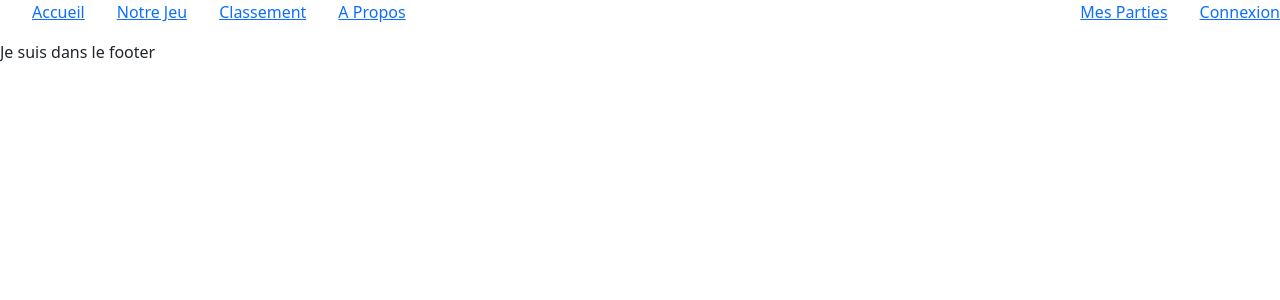
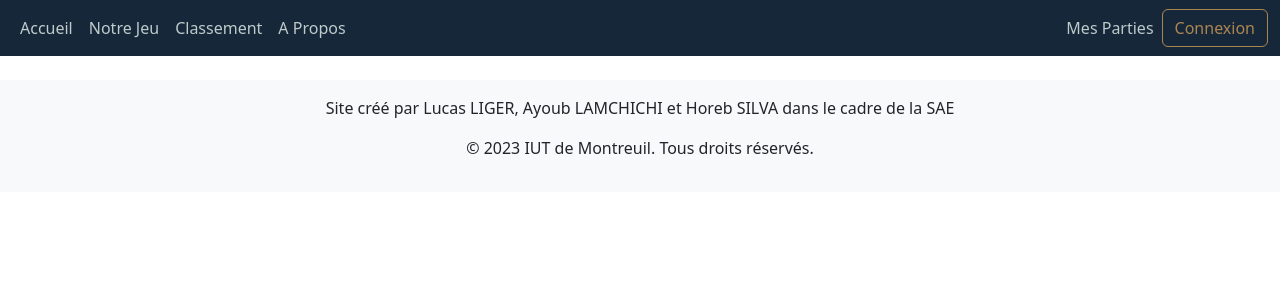
Before and after one commit to Ayaube/saedevweb, a PHP site: page / in a window 1280 px wide. Shown: the top 300 px of the page. Run offline with PHP 8.4, Linux system fonts and the light colour scheme.

Commit message:
- création des différentes pages - mise en forme - debut d'une charte graphique

```diff
--- a/site/css/style.css
+++ b/site/css/style.css
@@ -8,3 +8,20 @@
 .list{
     display: flex;
 }
+
+nav.navbar.navbar-expand-lg.navbar-light.bg-light.navbar-custom {
+    background-color: #162739 !important;
+}
+
+
+.navbar-custom .nav-link {
+    color: #BFCBCB;
+}
+
+.btn-custom {
+    color: #AC8651;
+    border-color: #AC8651;
+}
+.btn-custom:hover {
+    color: #BFCBCB;
+}
--- a/site/footer.php
+++ b/site/footer.php
@@ -1,3 +1,6 @@
-<div class="footer">
-    <p>Je suis dans le footer</p>
+<div class="footer bg-light mt-4">
+    <div class="container text-center py-3">
+        <p>Site créé par Lucas LIGER, Ayoub LAMCHICHI et Horeb SILVA dans le cadre de la SAE</p>
+        <p>© 2023 IUT de Montreuil. Tous droits réservés.</p>
+    </div>
 </div>
--- a/site/header.php
+++ b/site/header.php
@@ -1,18 +1,44 @@
-<div class="header">
-    <li class="list">
-        <ul><a href="#">Accueil</a></ul>
-        <ul><a href="#">Notre Jeu</a></ul>
-        <ul><a href="#">Classement</a></ul>
-        <ul><a href="#">A Propos</a></ul>
-        <ul><a href="#"></a></ul>
-    </li>
-    <li class="list">
-        <?php
+<nav class="navbar navbar-expand-lg navbar-light bg-light navbar-custom">
+    <div class="container-fluid">
+
+        <button class="navbar-toggler" type="button" data-bs-toggle="collapse" data-bs-target="#navbarNav" aria-controls="navbarNav" aria-expanded="false" aria-label="Toggle navigation">
+            <span class="navbar-toggler-icon"></span>
+        </button>
+
+
+        <!-- Éléments de la navbar -->
+        <div class="collapse navbar-collapse" id="navbarNav">
+            <ul class="navbar-nav me-auto mb-2 mb-lg-0">
+                <li class="nav-item">
+                    <a class="nav-link" href="index.php">Accueil</a>
+                </li>
+                <li class="nav-item">
+                    <a class="nav-link" href="notre-jeu.php">Notre Jeu</a>
+                </li>
+                <li class="nav-item">
+                    <a class="nav-link" href="classement.php">Classement</a>
+                </li>
+                <li class="nav-item">
+                    <a class="nav-link" href="a-propos.php">A Propos</a>
+                </li>
+            </ul>
+
+
+            <?php
             $bool = true;
             if ($bool) {
-                echo '<ul><a href="#">Mes Parties</a></ul>';
+                echo '<ul class="navbar-nav"><li class="nav-item"><a class="nav-link" href="mes-parties.php">Mes Parties</a></li></ul>';
             }
-        ?>
-        <ul><a href="#">Connexion</a></ul>
-    </li>
-</div>
+            ?>
+
+            <!-- Bouton de connexion -->
+            <ul class="navbar-nav">
+                <li class="nav-item">
+                    <a class="btn btn-custom" href="connexion.php">Connexion</a>
+
+                </li>
+            </ul>
+        </div>
+    </div>
+
+</nav>
--- a/site/index.php
+++ b/site/index.php
@@ -3,19 +3,23 @@
 <head>
     <meta charset="UTF-8">
     <meta name="viewport" content="width=device-width, initial-scale=1.0">
-    <title>Files Attack!</title>
+    <title> Tower Defense</title>
+    <link rel="stylesheet" href="./css/bootstrap.css">
     <link rel="stylesheet" href="./css/style.css">
-    <link rel="stylesheet" href="./css/bootstrap.css">
 </head>
 <body>
 
-    <?php
-        include_once "./header.php";
-    ?>
+<?php
+include_once "header.php";
+?>
+
+<!-- Contenu de la page ici -->
+
+<?php
+include_once "footer.php";
+?>
 
 
-    <?php
-        include_once "./footer.php";
-    ?>
+<script src="./js/bootstrap.bundle.min.js"></script>
 </body>
 </html>
```
Also changed, not shown: site/a-propos.php (added, +20 -0 lines), site/classement.php (added, +20 -0 lines), site/connexion.php (added, +20 -0 lines), site/mes-parties.php (added, +20 -0 lines), site/notre-jeu.php (added, +20 -0 lines), Pour nous/insertions.sql (renamed from site/Config/insertions.sql), Pour nous/structure_tables.sql (renamed from site/Config/structure_tables.sql), Pour nous/test_connexion.php (renamed from site/Config/test_connexion.php), site/config/config-connexion-bd.php (renamed from site/Config/config-connexion-bd.php).
